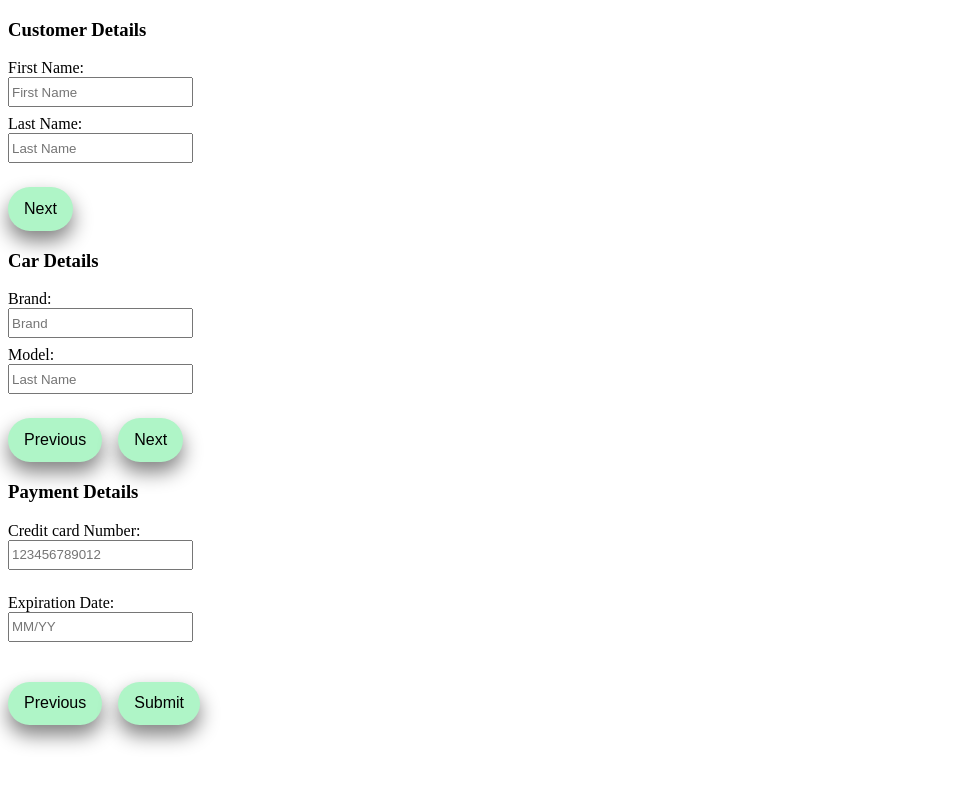
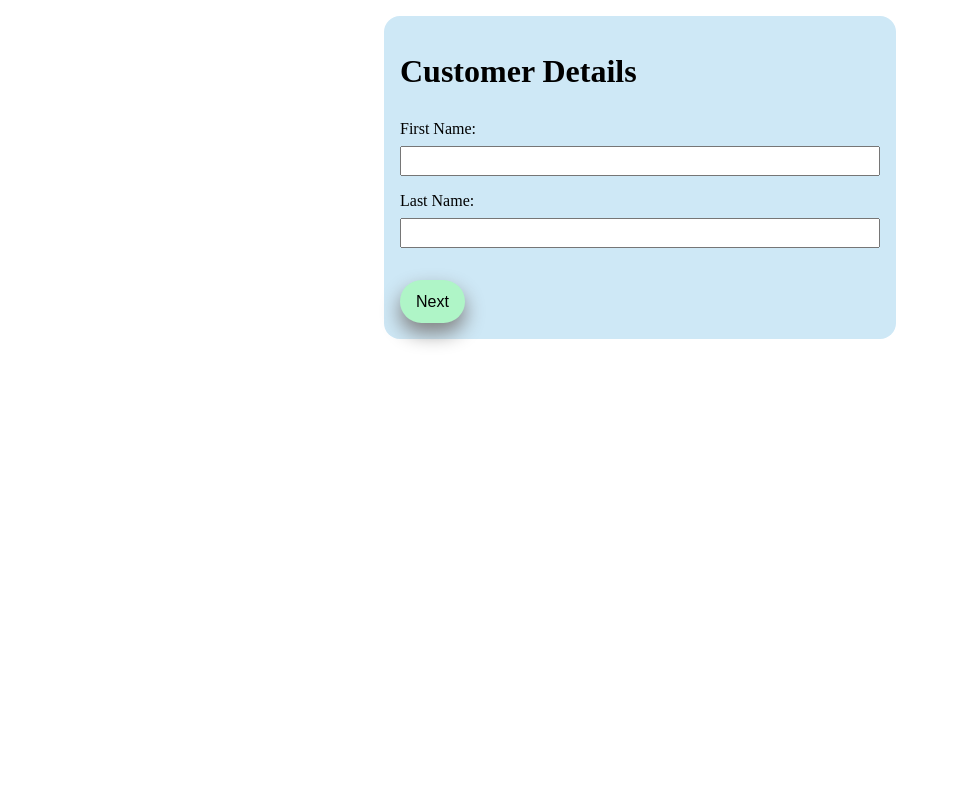
Before and after one commit to acciojob/multi-step-form-FarazAhmad2, a React app: page / in a window 1280 px wide. Shown: the top 786 px of the page, without its empty margins (0-959 px from the left). Built offline with nearby package versions, Linux system fonts and the light colour scheme.

Commit message:
seventh commit

```diff
--- a/src/components/App.js
+++ b/src/components/App.js
@@ -1,13 +1,50 @@
-import React, { useState } from "react";
-import './../styles/App.css';
+import React, { useState, useEffect } from "react";
+import "./../styles/App.css";
 import Step from "./Step";
+
 const App = () => {
-  const [currentstep,setcurrentstep]=useState(['','hide','hide']);
+  const [step, setStep] = useState(1); // Starts at step 1
+  const [formData, setFormData] = useState({
+    first_name: "",
+    last_name: "",
+    model: "",
+    car_price: "",
+    card_info: "",
+    expiry_date: "",
+  }); // Initializes form data
+
+  function nextStep() {
+    setStep(step + 1);
+  }
+
+  function prevStep() {
+    setStep(step - 1);
+  }
+
+  const handleChange = (e) => {
+    const { name, value } = e.target;
+    const newData = { ...formData };
+    newData[name] = value;
+    setFormData(newData);
+  };
+
+  const handleSubmit = (e) => {
+    e.preventDefault();
+    console.log('Form submitted:', formData);
+  };
+
+  useEffect(() => {
+    console.log('Current step:', step);
+  }, [step]);
+
   return (
-    <div>
-      <Step currentstep={currentstep} setcurrentstep={setcurrentstep} />
-        {/* Do not remove the main div */}
+    <div id="step1">
+      <form id="step2" onSubmit={step === 3 ? handleSubmit : (e) => e.preventDefault()}>
+        <Step step={step} handleChange={handleChange} formData={formData} nextStep={nextStep} prevStep={prevStep} />
+      </form>
+      <p id="step3"></p>
     </div>
-  )
-}
-export default App
+  );
+};
+
+export default App;
--- a/src/components/Step.js
+++ b/src/components/Step.js
@@ -1,75 +1,50 @@
-import React, { useState } from 'react'
+import React from "react";
 
-const Step = (props) => {
-    const handlenext=(step)=>{
-        if (step==0) {
-            props.setcurrentstep(['hide','','hide']);
-        }else if(step==1){
-            props.setcurrentstep(['hide','hide','']);
-        }
-         }
-    const handleprevious=(step)=>{
-        step==1?props.setcurrentstep(['','hide','hide']):props.setcurrentstep(['hide','','hide']);
-        }
-  const [error,seterror]=useState('');
-  const [error1,seterror1]=useState('');
-        const handlecardnumber=(e)=>{
-        if (e.target.value.length!=12) {
-            seterror1('Credit card number should be exactly 12 digit long.');
-        }else{
-            seterror1('');
-        }
-        }
-        const handleexpiry=(e)=>{
-            const val=e.target.value;
-            const check=/^[0-9][0-9][/][0-9][0-9]$/.test(val);
-            console.log(check);
-            if (!check) {
-                seterror('Expiration date must be in the format MM/YY.');
-            }else{
-                seterror('');
-            }
-        }
-  return (
-    <div>
-        {/* {props.currentstep[0] && */}
-         <div id='step1' className={'form '+props.currentstep[0]}>
-            <h3>Customer Details</h3>
-            <label for='first_name' >First Name:</label><br/>
-            <input type='text' id='first_name' placeholder='First Name' /><br/>
-            <label for='last_name' >Last Name:</label><br/>
-            <input type='text' id='last_name' placeholder='Last Name' /><br/>
-            {/* <input onClick={()=>handlenext(0)} type='button' value='Next' /> */}
-            <button onClick={()=>handlenext(0)} type='button'>Next</button>
+const Step = ({ step, handleChange, formData, nextStep, prevStep }) => {
+  if (step === 1) {
+    return (
+      <div className="customer container">
+        <h1>Customer Details</h1>
+        <label htmlFor="first_name">First Name:</label>
+        <input onChange={handleChange} id="first_name" name="first_name" value={formData.first_name} />
+        <label htmlFor="last_name">Last Name:</label>
+        <input onChange={handleChange} id="last_name" name="last_name" value={formData.last_name} />
+        <div className="btns">
+        <button onClick={nextStep} type="button">Next</button>
         </div>
+      </div>
+    );
+  } else if (step === 2) {
+    return (
+      <div className="car container">
+        <h1>Car Details</h1>
+        <label htmlFor="model">Model:</label>
+        <input onChange={handleChange} id="model" name="model" value={formData.model} />
+        <label htmlFor="car_price">Price:</label>
+        <input onChange={handleChange} type="number" id="car_price" name="car_price" value={formData.car_price} />
+        <div className="btns">
+        <button onClick={prevStep} type="button">Back</button>
+        <button onClick={nextStep} type="button">Next</button>
+        </div>
+      </div>
+    );
+  } else if (step === 3) {
+    return (
+      <div className="payment container">
+        <h1>Payment Details</h1>
+        <label htmlFor="card_info">Credit Card Number:</label>
+        <input type="number" onChange={handleChange} id="card_info" name="card_info" value={formData.card_info} />
+        <label htmlFor="expiry_date">Expiration Date:</label>
+        <input onChange={handleChange} type="date" id="expiry_date" name="expiry_date" value={formData.expiry_date} />
+        <div className="btns">
+        <button onClick={prevStep} type="button">Back</button>
+        <button type="submit">Submit</button>
+        </div>
+      </div>
+    );
+  } else {
+    return null;
+  }
+};
 
-        {/* {props.currentstep[1] &&  */}
-        <div id='step2' className={'form '+props.currentstep[1]}>
-            <h3>Car Details</h3>
-            <label for='model'>Brand:</label><br/>
-            <input type='text' id='model' placeholder='Brand' /><br/>
-            <label for='car_price' >Model:</label><br/>
-            <input type='text' id='car_price' placeholder='Last Name' /><br/>
-            {/* <input type='button' value='Previous' onClick={()=>handleprevious(1)}/>
-            <input type='button' value='Next' onClick={()=>handlenext(1)}/> */}
-             <button type='button' onClick={()=>handleprevious(1)}>Previous</button>
-             <button type='button'  onClick={()=>handlenext(1)}>Next</button>
-        </div>
-        {/* {props.currentstep[2] && */}
-         <div id='step3' className={'form '+props.currentstep[2]}>
-            <h3>Payment Details</h3>
-            <label for='card_info' >Credit card Number:</label><br/>
-            <input onChange={handlecardnumber} type='number' id='card_info' placeholder='123456789012' /><br/>
-            <p id='error1' style={{color:'red'}}>{error1}</p>
-            <label  for='expiry_date' >Expiration Date:</label><br/>
-            <input onChange={handleexpiry} type='text' id='expiry_date' placeholder='MM/YY' /><br/>
-            <p id='error' style={{color:'red'}}>{error}</p>
-            {/* <input type='button' value='Previous' onClick={()=>handleprevious(2)} /> */}
-            <button type='button' onClick={()=>handleprevious(2)}>Previous</button>
-            <button type='submit'>Submit</button>
-        </div>
-    </div>
-  )
-}
-
-export default Step
+export default Step;
```
